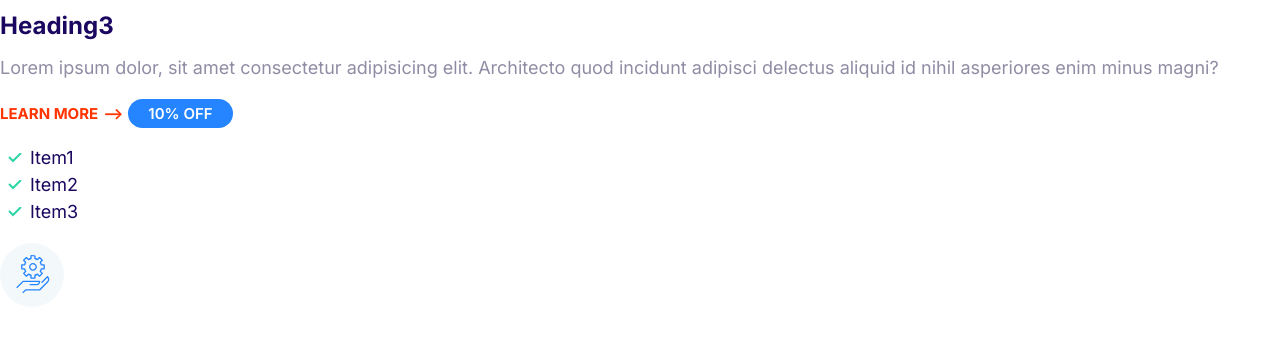
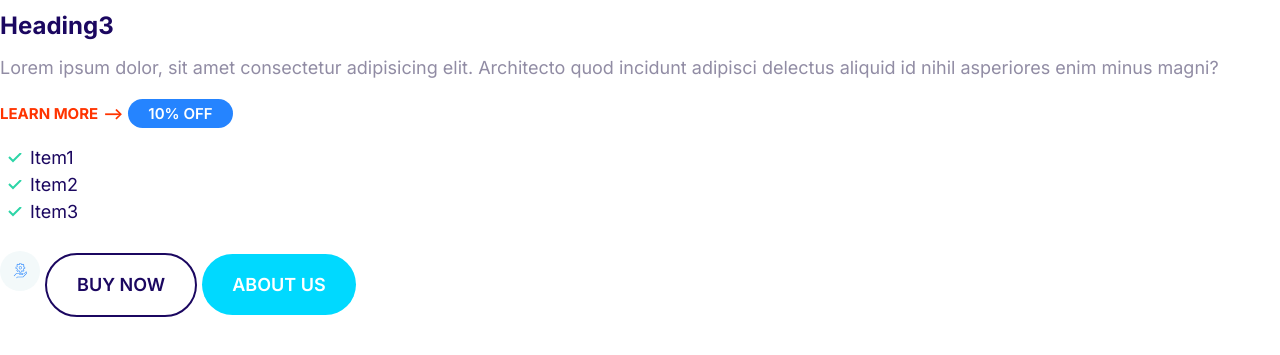
Before and after one commit to zohrexo/My-Moshify, a plain HTML site: page index.html in a window 1280 px wide. Shown: the part 283-638 px from the top of the page. Drawn offline with Linux system fonts and the light colour scheme.

Commit message:
Define buttons

```diff
--- a/CSS/style.css
+++ b/CSS/style.css
@@ -4,6 +4,11 @@
   --color-accent: #ff3400;
   --color-headings: #1b0760;
   --color-body: #918ca4;
+}
+*,
+*::after,
+*::before {
+  box-sizing: border-box;
 }
 
 /* Typography */
@@ -132,6 +137,51 @@ a {
 }
 .icon--primary {
   background: #f3f9fa;
-  /* color: red;  */
   fill: var(--color-primary);
 }
+/* Buttons */
+.button {
+  border-radius: 40px;
+  border: 0;
+  cursor: pointer;
+  font-size: 1.8rem;
+  font-weight: 600;
+  margin: 1rem 0;
+  padding: 2rem 3rem;
+  text-transform: uppercase;
+  white-space: nowrap;
+}
+
+.block--button {
+  width: 100%;
+  display: inline-block;
+  text-align: center;
+}
+.button--outline {
+  background: none;
+  color: var(--color-headings);
+  border: 2px solid var(--color-headings);
+}
+.button--outline:hover {
+  background: var(--color-headings);
+  color: #fff;
+}
+.button--accent {
+  background: var(--color-accent);
+  color: #fff;
+}
+.button--accent:hover {
+  background: #ec3000;
+}
+.button--secondary {
+  background: var(--color-secondary);
+  color: #fff;
+}
+.button--secondary:hover {
+  background: #05cdf0;
+}
+@media screen & (min-width: 1024px) {
+  .button {
+    font-size: 1.5rem;
+  }
+}
--- a/index.html
+++ b/index.html
@@ -33,5 +33,7 @@
     <svg class="icon icon--primary">
       <use xlink:href="./images/sprite.svg#settings"></use>
     </svg>
+    <button class="button button--outline">BUY NOW</button>
+    <a href="" class="button button--secondary">About Us</a>
   </body>
 </html>
```
Also changed, not shown: Components/button.html (added, +1 -0 lines).
